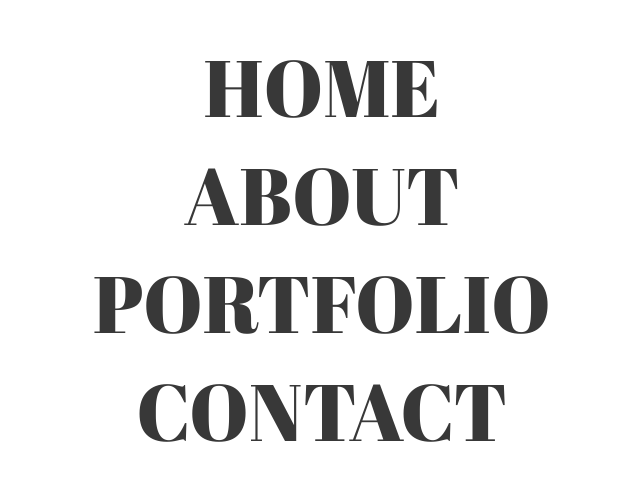
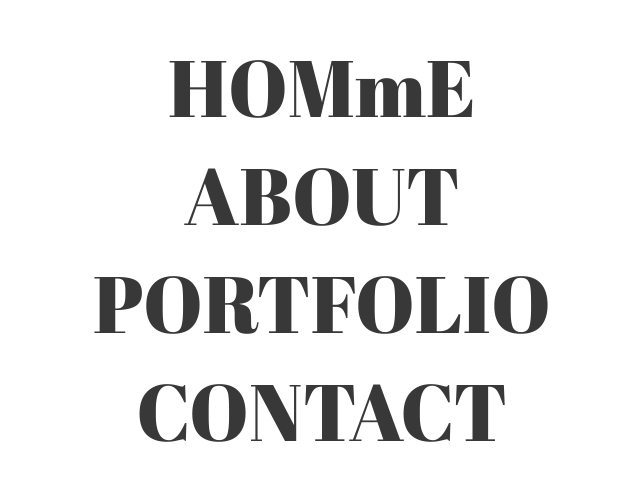
Before and after one commit to zorrozkilo/miweb, a plain HTML site: page index.html in a window 1280 px wide. Shown: the part 152-632 px from the top of the page, without its empty margins (318-958 px from the left). Drawn offline with Linux system fonts and the light colour scheme.

Commit message:
Update index.html

```diff
--- a/index.html
+++ b/index.html
@@ -17,7 +17,7 @@
     <div id="header"></div>
     <div id="menu">
       <ul>
-        <li><a href="#">HOME</a></li>
+        <li><a href="#">HOMmE</a></li>
         <li><a href="#">ABOUT</a></li>
         <li><a href="#">PORTFOLIO</a></li>
         <li><a href="#">CONTACT</a></li>
```
